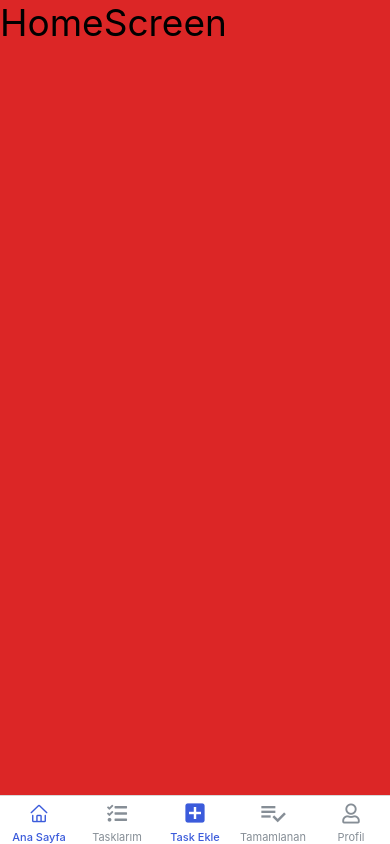
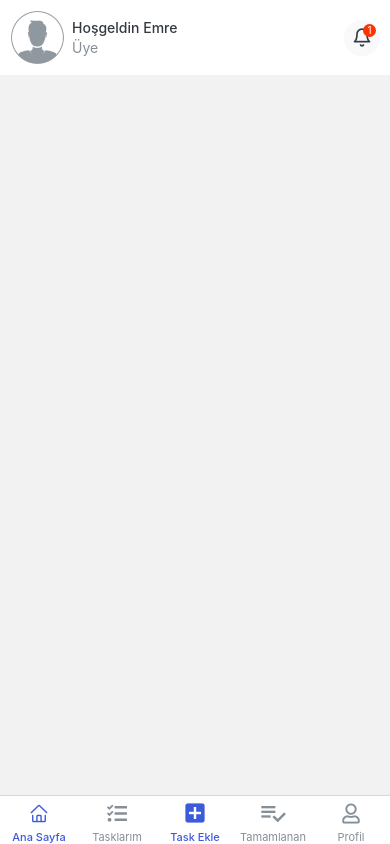
Before and after one commit to emremrt98/My-List-App, a React Native app: screen /Home in a window 390 px wide. Built offline with nearby package versions, Linux system fonts and the light colour scheme.

Commit message:
Complete Header for home screen

```diff
--- /dev/null
+++ b/src/components/home/Header.jsx
@@ -0,0 +1,31 @@
+import { Text, View, Image, TouchableOpacity } from 'react-native'
+import React from 'react'
+import { Feather } from '@expo/vector-icons';
+
+
+export default function Header() {
+    return (
+        <View className='bg-white flex-row justify-between p-[10px] items-center'>
+            <View className='flex-row gap-[7px] items-center'>
+                <View>
+                    <Image
+                        className=''
+                        source={require('../../../assets/images/user.jpg')}
+                    />
+                </View>
+                <View>
+                    <Text className='text-primary font-medium mb-[3px]'>Hoşgeldin Emre</Text>
+                    <Text className='text-secondary'>Üye</Text>
+                </View>
+            </View>
+            <TouchableOpacity>
+                <View className='relative w-[36px] h-[36px] bg-[#F8F9FA] justify-center items-center rounded-full'>
+                    <Feather name="bell" size={20} color="#343A40" />
+                    <View className='absolute right-1 top-1 bg-[#ff3200] justify-center items-center rounded-full w-[13px] h-[13px] '>
+                        <Text className='text-[10px] text-white' >1</Text>
+                    </View>
+                </View>
+            </TouchableOpacity>
+        </View>
+    )
+}
--- a/src/screen/HomeScreen.jsx
+++ b/src/screen/HomeScreen.jsx
@@ -1,10 +1,10 @@
-import { Text, View } from 'react-native'
 import React from 'react'
-
+import { SafeAreaView } from 'react-native-safe-area-context';
+import Header from '../components/home/Header';
 export default function HomeScreen() {
     return (
-        <View className="bg-red-600 flex-1">
-            <Text className="text-[37px]">HomeScreen</Text>
-        </View>
+        <SafeAreaView className='flex-1'>
+            <Header />
+        </SafeAreaView>
     )
 }
```
Also changed, not shown: assets/images/user.jpg (added).
